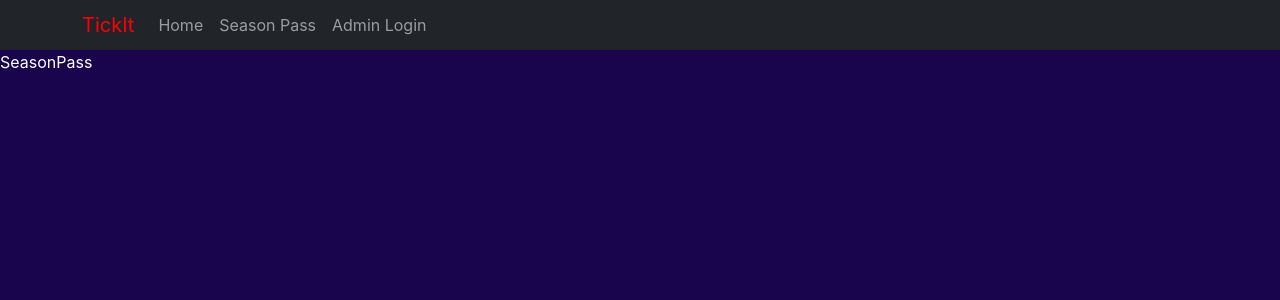
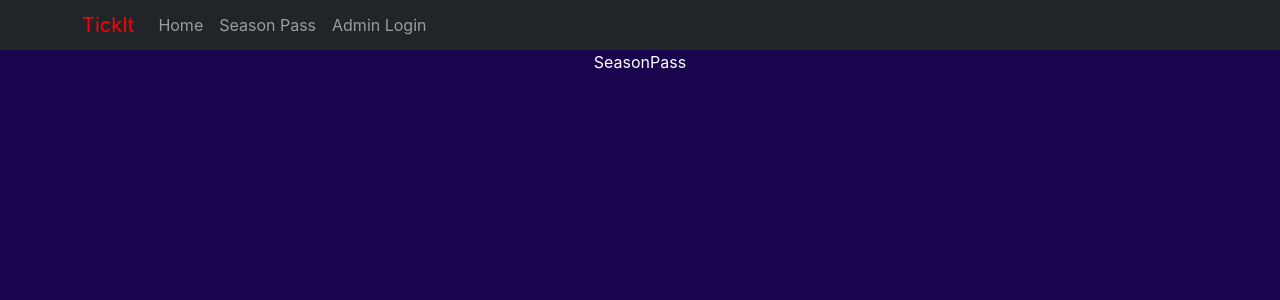
Before and after one commit to PatrickBerz/tick-it, a React (Create React App) app: page /seasonPass in a window 1280 px wide. Shown: the top 300 px of the page. Built offline with nearby package versions, Linux system fonts and the light colour scheme.

Commit message:
added local forage sorter and sort by

```diff
--- a/package.json
+++ b/package.json
@@ -11,11 +11,14 @@
     "@types/react": "^18.0.28",
     "@types/react-dom": "^18.0.11",
     "bootstrap": "^5.2.3",
+    "localforage": "^1.10.0",
+    "match-sorter": "^6.3.1",
     "react": "^18.2.0",
     "react-bootstrap": "^2.7.2",
     "react-dom": "^18.2.0",
     "react-router-dom": "^6.8.2",
     "react-scripts": "5.0.1",
+    "sort-by": "^1.2.0",
     "typescript": "^4.9.5",
     "web-vitals": "^2.1.4"
   },
--- a/src/Pages/adminLogin.tsx
+++ b/src/Pages/adminLogin.tsx
@@ -1,10 +1,11 @@
 import 'bootstrap/dist/css/bootstrap.min.css';
+import { Form, Stack } from 'react-bootstrap';
 import React from 'react';
 
 export const AdminLogin = () =>{
     return (
-        <div>
-            <p style={{color:'white'}}>admin login</p>
-        </div>
+        <Stack direction='vertical' style={{alignItems:'center'}} gap={1}>
+            <Form style={{color:'white'}}>AdminLogin</Form>
+        </Stack>
     )
 }
--- a/src/Pages/seasonPass.tsx
+++ b/src/Pages/seasonPass.tsx
@@ -1,10 +1,13 @@
 import 'bootstrap/dist/css/bootstrap.min.css';
+import { Form, Stack } from 'react-bootstrap';
 import React from 'react';
 
 export const SeasonPass = () =>{
     return (
-        <div>
-            <p style={{color:'white'}}>SeasonPass</p>
+        <div >
+            <Stack direction='vertical' style={{alignItems:'center'}} gap={1}>
+                <Form style={{color:'white'}}>SeasonPass</Form>
+            </Stack>
         </div>
     )
 }
```
Also changed, not shown: 1 other file (tests, documents, lock files or other folders).
